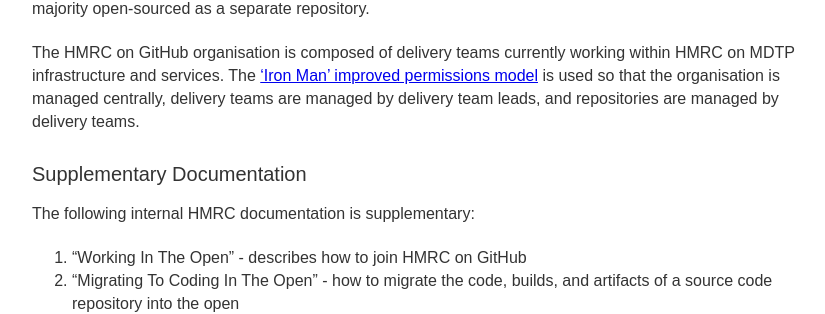
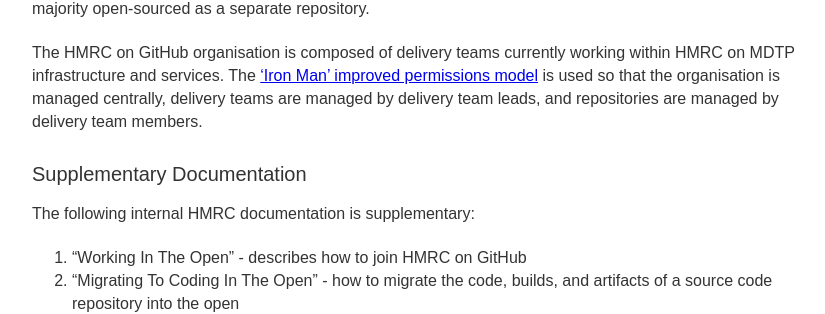
Before and after one commit to hmrc/hmrc.github.io, a Jekyll site: the page built from coding-in-the-open-manual.md, in a window 1280 px wide and 900 px high, scrolled down 740 px. Shown: the part 193-507 px from the top of the window, without its empty margins (224-1049 px from the left). Built offline with Jekyll 4.4.1, drawn with Linux system fonts in a browser that asks for light colours.

Commit message:
Add open information on org composition

```diff
--- a/coding-in-the-open-manual.md
+++ b/coding-in-the-open-manual.md
@@ -23,7 +23,7 @@
 
 HMRC is a [GitHub.com public organisation](https://www.github.com/hmrc). The expectation is that every source code repository - a library, a frontend, a service - will be open-sourced on GitHub.com. When a repository contains security-critical code and/or configuration it is refactored to be as small a component as possible, with the non-critical majority open-sourced as a separate repository.
 
-The HMRC on GitHub organisation is composed of delivery teams currently working within HMRC on MDTP infrastructure and services. The ['Iron Man' improved permissions model](https://github.com/orgs/improved-permissions) is used so that the organisation is managed centrally,  delivery teams are managed by delivery team leads, and repositories are managed by delivery teams.
+The HMRC on GitHub organisation is composed of delivery teams currently working within HMRC on MDTP infrastructure and services. The ['Iron Man' improved permissions model](https://github.com/orgs/improved-permissions) is used so that the organisation is managed centrally,  delivery teams are managed by delivery team leads, and repositories are managed by delivery team members.
 
 
 #### Supplementary Documentation
```
